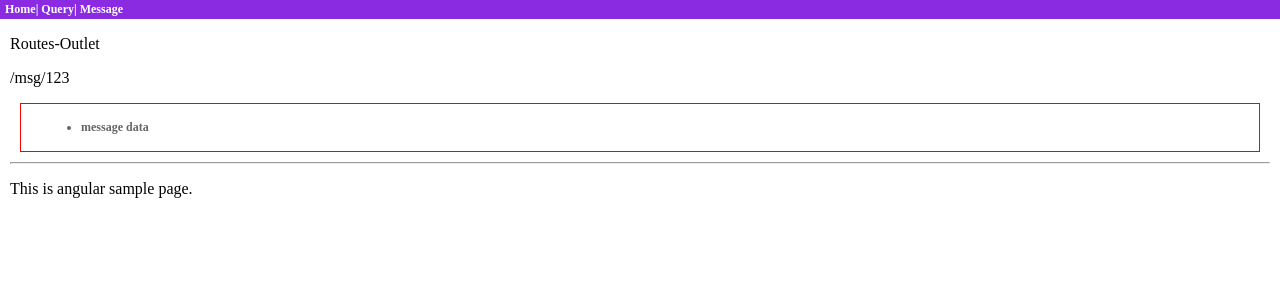
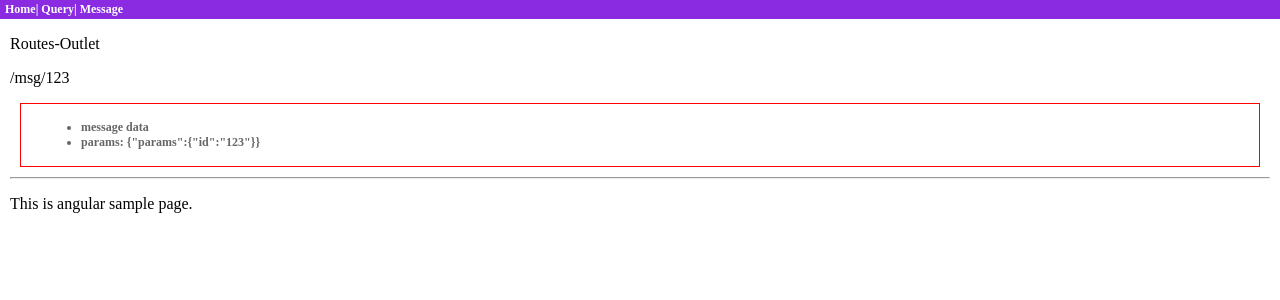
Before and after one commit to yuri-misonoo/angular-app, an Angular app: page /msg/123 in a window 1280 px wide. Shown: the top 300 px of the page. Built offline with nearby package versions, Linux system fonts and the light colour scheme.

Commit message:
ルートパラメータ

```diff
--- a/src/app/message/message.component.ts
+++ b/src/app/message/message.component.ts
@@ -1,4 +1,5 @@
 import { Component, Input, OnInit, Output, EventEmitter } from '@angular/core';
+import { ActivatedRoute } from '@angular/router';
 import { MycheckService } from '../mycheck.service';
 
 @Component({
@@ -10,11 +11,13 @@ import { MycheckService } from '../mycheck.service';
 export class MessageComponent implements OnInit {
   content!:string[];
 
-  constructor(private service:MycheckService) {
+  constructor(private service:MycheckService, private route: ActivatedRoute) {
     service.push('message data');
   }
 
   ngOnInit() {
+    this.service.push('params: ' +
+      JSON.stringify(this.route.snapshot.paramMap));
     this.content = this.service.list;
   }
 }
```
